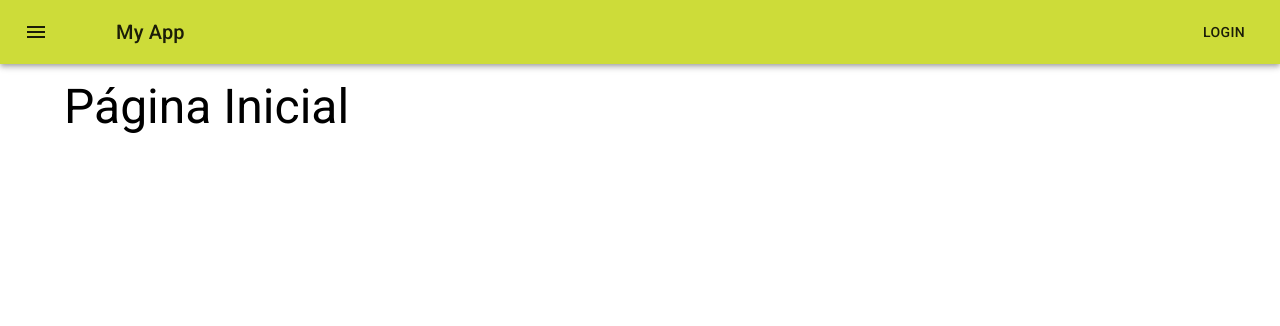
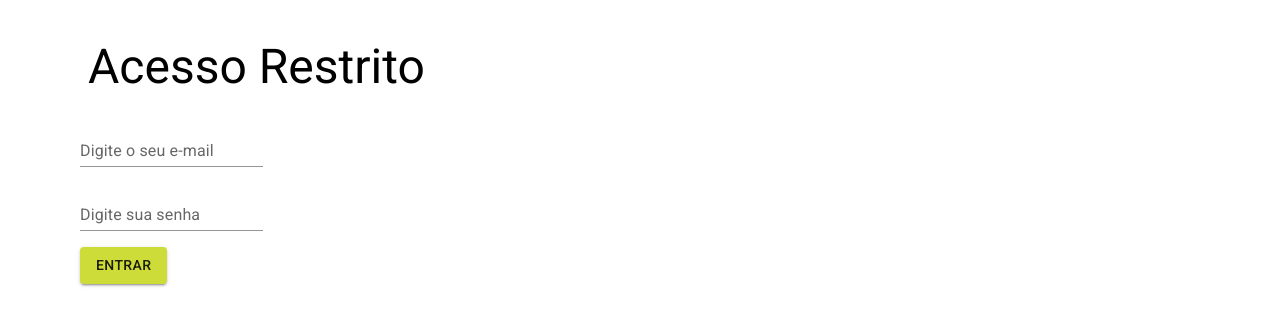
Before and after one commit to Fernandafogs/my_app, a React (Create React App) app: page /login in a window 1280 px wide. Shown: the top 326 px of the page. Built offline with nearby package versions, Linux system fonts and the light colour scheme.

Commit message:
estruturando context api

```diff
--- a/src/App.js
+++ b/src/App.js
@@ -6,34 +6,36 @@ import {
 
 import TemplateDefault from './templates/Default';
 import TemplatePage from './templates/Page';
-
+import TemplateClean from './templates/Clean';
 
 import CustomersList from './pages/customers/List';
 import CustomersEdit from './pages/customers/Edit';
 import CustomersRegister from './pages/customers/Register';
 import Home from './pages/Home';
-
-
+import Login from './pages/Login';
 
 const App = () => {
 return (
   <Router>
-    <TemplateDefault>
-      <Switch>
-      <Route path="/customers/edit/:id">
-          <TemplatePage key="2" title="Editar Clientes" Component={CustomersEdit} />
+    <Switch>
+      <Route path="/login">
+          <TemplateClean  title="Acesso restrito" Component={Login} />
+      </Route>
+      <TemplateDefault>
+        <Route exact path="/customers/edit/:id">
+          <TemplatePage  title="Editar Clientes" Component={CustomersEdit} />
         </Route>
-        <Route path="/customers/add">
-          <TemplatePage key="2" title="Cadastro de Clientes" Component={CustomersRegister} />
+        <Route exact path="/customers/add">
+          <TemplatePage  title="Cadastro de Clientes" Component={CustomersRegister} />
         </Route>
-        <Route path="/customers">
-          <TemplatePage key="2" title="Lista de Clientes" Component={CustomersList} />
+        <Route exact path="/customers">
+          <TemplatePage  title="Lista de Clientes" Component={CustomersList} />
         </Route>
-        <Route path="/">
-          <TemplatePage key="1" title="Página Inicial" Component={Home}  />
+        <Route exact path="/">
+          <TemplatePage  title="Página Inicial" Component={Home}  />
         </Route>
-      </Switch>
-    </TemplateDefault>
+      </TemplateDefault>
+    </Switch>
   </Router>
 
 );
--- /dev/null
+++ b/src/pages/Login.js
@@ -0,0 +1,64 @@
+import { useState } from "react";
+import { TextField, Box, Button, Typography } from "@mui/material";
+
+const Login = () => {
+
+    const [form, setForm] = useState({
+        email: "",
+        password: "",
+    })
+
+    const handleInputChange = e => {
+        const { name, value } = e.target;
+
+        setForm({
+            ...form,
+            [name]: value
+        })
+    }
+
+    const handleFormSubmit = e => {
+        console.log(form);
+    }
+
+  return (
+    <Box
+            component="form"
+            sx={{
+            '& > :not(style)': { m: 3, width: '25ch' },
+            }}
+            noValidate
+            autoComplete="off"
+        >
+      <Typography variant="h3">Acesso Restrito</Typography>
+
+      <div style={{ margin: "16px" }}>
+        <TextField
+            onChange={handleInputChange}
+            label="Digite o seu e-mail"
+            name="email"
+            variant="standard"
+            fullWidth={false}
+        />
+      </div>
+
+      <div style={{ margin: "16px" }}>
+        <TextField
+            onChange={handleInputChange}
+            label="Digite sua senha"
+            name="password"
+            variant="standard"
+            type="password"
+            fullWidth={false}
+        />
+      </div>
+      <div style={{ margin: "16px" }}>
+        <Button variant="contained" color="primary" onClick={handleFormSubmit}>
+          Entrar
+        </Button>
+      </div>
+    </Box>
+  );
+};
+
+export default Login;
--- /dev/null
+++ b/src/templates/Clean.js
@@ -0,0 +1,14 @@
+import React from 'react';
+import Container from '@mui/material/Container';
+
+const Clean = ({ Component }) => {
+  return (
+    <>
+      <Container sx={{ padding: '15px 0' }}>
+        <Component />
+      </Container>
+    </>
+  );
+}
+
+export default Clean;
```
